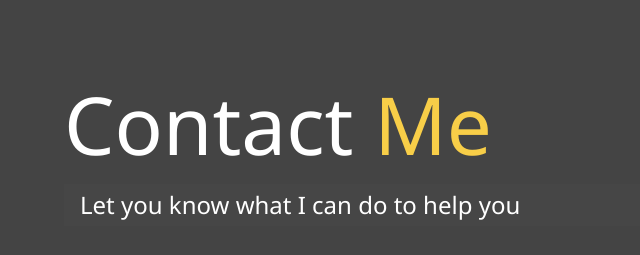
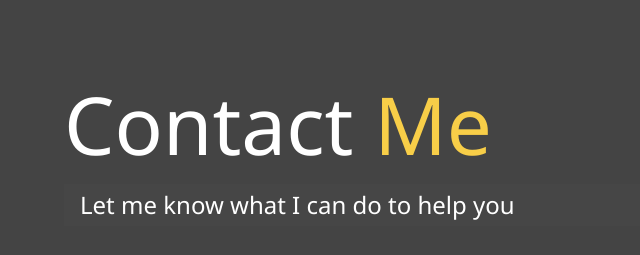
Before and after one commit to castillojuan1000/portfolio, a website: page dist/contact.html in a window 1280 px wide. Shown: the top 255 px of the page, 0-640 px from the left. Drawn offline with Linux system fonts and the light colour scheme.

Commit message:
contact page

```diff
--- a/dist/contact.html
+++ b/dist/contact.html
@@ -44,7 +44,7 @@
 
   <main id="contact">
     <h1 class="lg-heading">Contact<span class="text-secondary"> Me</span></h1>
-    <h2 class="sm-heading">Let you know what I can do to help you</h2>
+    <h2 class="sm-heading">Let me know what I can do to help you</h2>
 
     <div class="boxes">
       <div>
```
